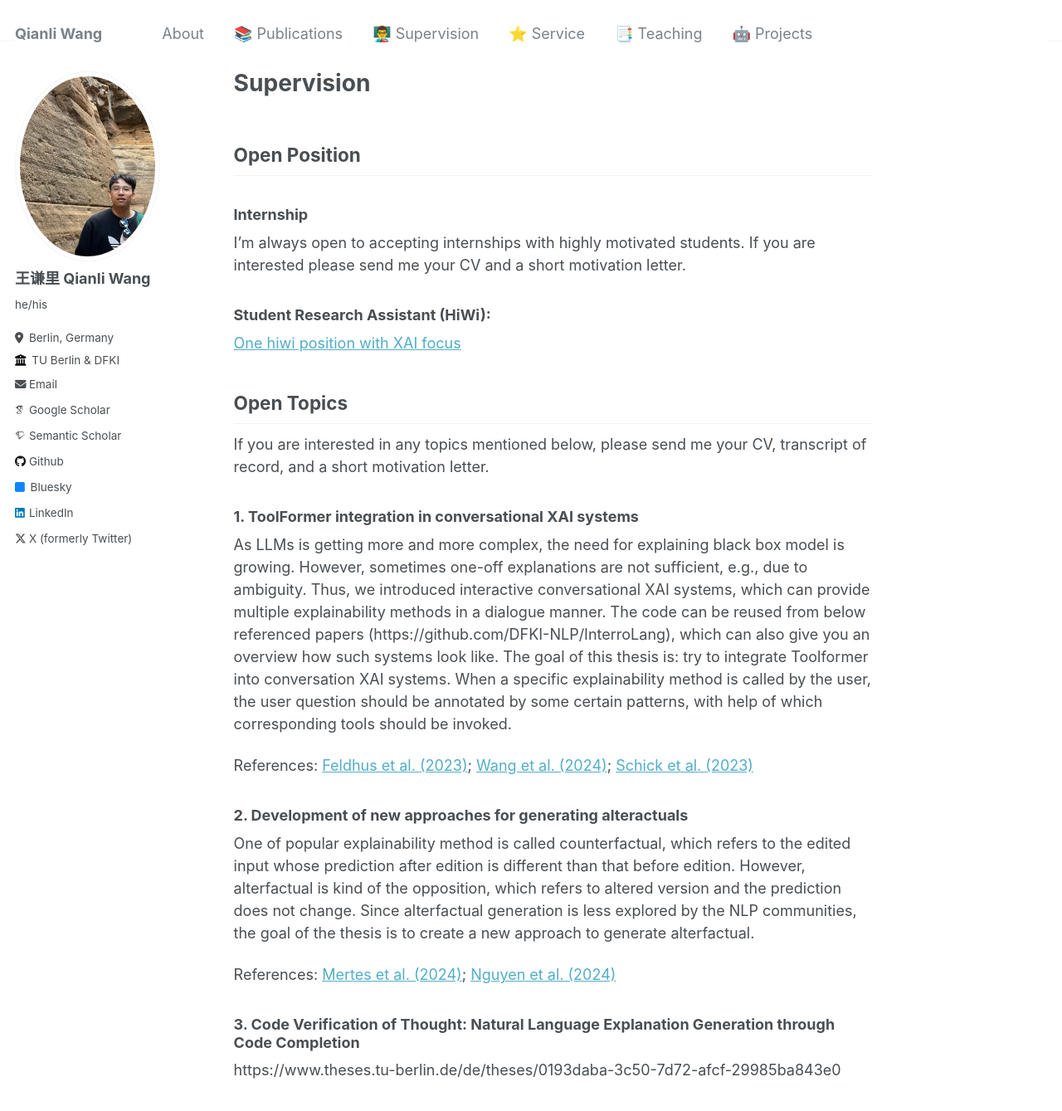
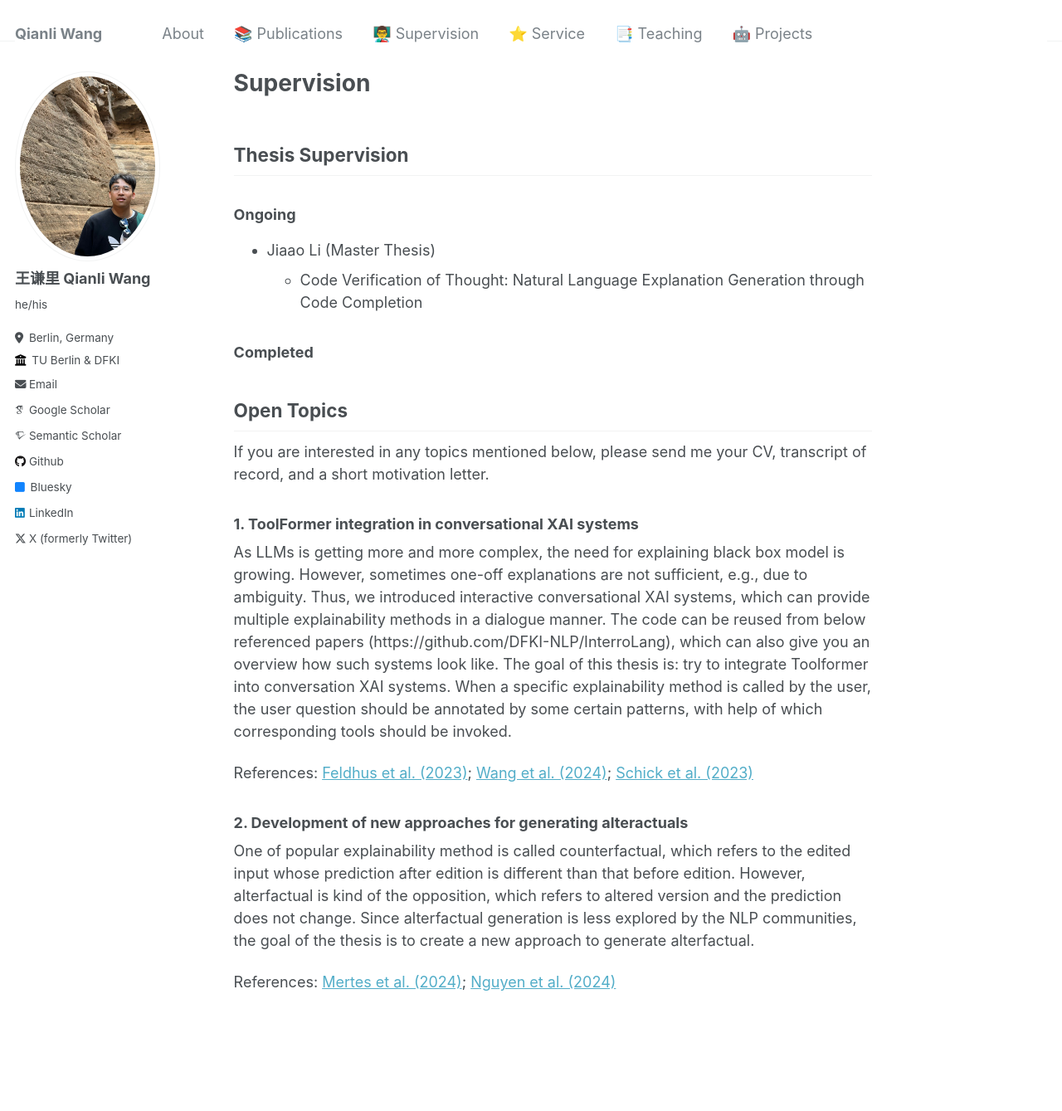
Before and after one commit to qiaw99/qiaw99.github.io, a Jekyll site: the page built from supervision/index.md, in a window 1280 px wide and 1400 px high. Shown: the top 1339 px of the window at 83% size. Built offline with Jekyll 4.4.1, drawn with Linux system fonts in a browser that asks for light colours; some web fonts are replaced.

Commit message:
add supervision

```diff
--- a/supervision/index.md
+++ b/supervision/index.md
@@ -5,12 +5,13 @@ author_profile: true
 title: "Supervision"
 ---
 
-## Open Position
-### Internship
-I'm always open to accepting internships with highly motivated students. If you are interested please send me your CV and a short motivation letter.
+## Thesis Supervision
 
-### Student Research Assistant (HiWi):
-[One hiwi position with XAI focus](https://www.linkedin.com/feed/update/urn:li:activity:7234074023708553217/)
+### Ongoing
+- Jiaao Li (Master Thesis)
+  - Code Verification of Thought: Natural Language Explanation Generation through Code Completion
+
+### Completed
 
 ## Open Topics
 If you are interested in any topics mentioned below, please send me your CV, transcript of record, and a short motivation letter.
@@ -24,6 +25,3 @@ References: <a href="https://aclanthology.org/2023.findings-emnlp.359/">Feldhus
 One of popular explainability method is called counterfactual, which refers to the edited input whose prediction after edition is different than that before edition. However, alterfactual is kind of the opposition, which refers to altered version and the prediction does not change. Since alterfactual generation is less explored by the NLP communities, the goal of the thesis is to create a new approach to generate alterfactual.
 
 References: <a href="https://arxiv.org/pdf/2405.05295">Mertes et al. (2024)</a>;  <a href="https://www.arxiv.org/pdf/2408.10528">Nguyen et al. (2024)</a>
-
-### 3. Code Verification of Thought: Natural Language Explanation Generation through Code Completion
-https://www.theses.tu-berlin.de/de/theses/0193daba-3c50-7d72-afcf-29985ba843e0
```
